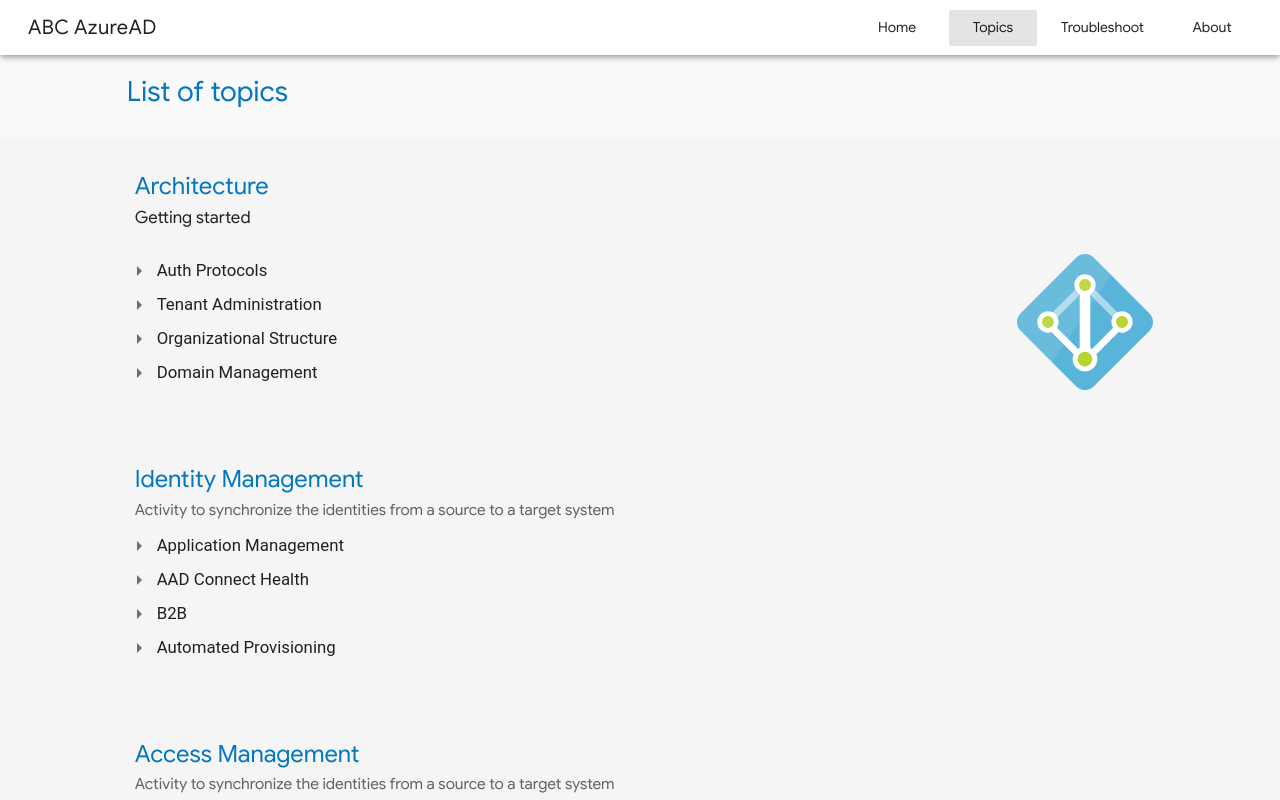
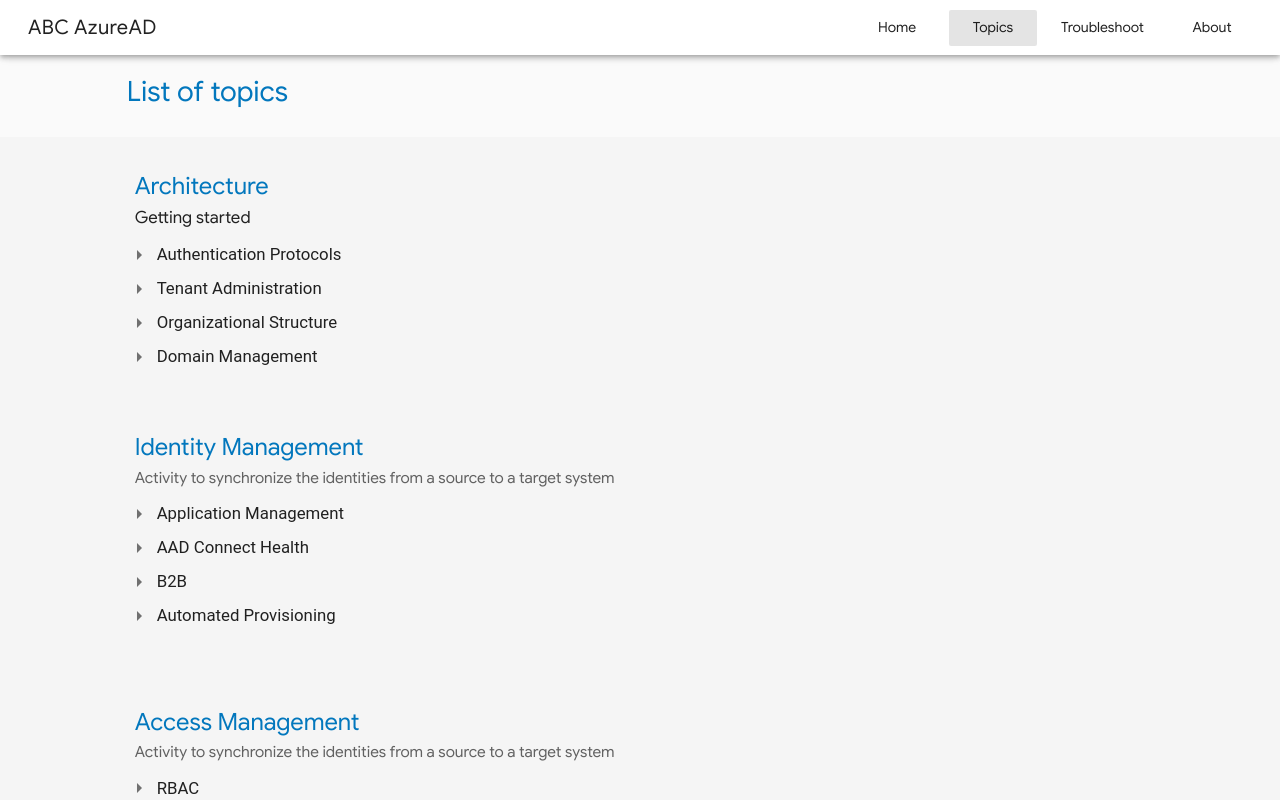
Before and after one commit to aleazofeifam/ABC-AzureAD, a Vue app: page /Topics in a window 1280 px wide. Shown: the top 800 px of the page. Built offline with nearby package versions, Linux system fonts and the light colour scheme; a small style sheet from the web is missing.

Commit message:
wording fix

```diff
--- a/src/assets/data/chapterDetails.json
+++ b/src/assets/data/chapterDetails.json
@@ -1,7 +1,7 @@
 {
     "ChapterName": "ABC AzureAD",
-    "ChapterShortDescription": "The purpose of this website is to show you how you can take advantage of Azure AD, our commitment is to help you help yourself by learning new information and teach you how to apply it to your business.",
-    "ChapterLongDec": "The purpose of this website is to show you how you can take advantage of Azure AD, our commitment is to help you help yourself by learning new information and teach you how to apply it to your business.",
+    "ChapterShortDescription": "Our purpose is to show you how you can take advantage of the multiple features of Azure AD, our commitment is to help you help yourself by teaching you new information and how to apply it to your business.",
+    "ChapterLongDec": "Our purpose is to show you how you can take advantage of the multiple features of Azure AD, our commitment is to help you help yourself by teaching you new information and how to apply it to your business",
     "ChapterHashTags": [
         "Azure Active Directory",
         "Identity Management",
@@ -13,11 +13,6 @@
             "name": "Github",
             "link": "https://github.com/aleazofeifam",
             "icon": "fab fa-github"
-        },
-        {
-            "name": "LinkedIn",
-            "link": "https://www.linkedin.com/in/alejandro-azofeifa-419326124/",
-            "icon": "fab fa-linkedin-in"
         },
         {
             "name": "Stack Overflow",
--- a/src/components/Topics/architecture.vue
+++ b/src/components/Topics/architecture.vue
@@ -8,25 +8,9 @@
     <v-layout wrap align-center justify-center row fill-height class="mt-0 mb-0">
       <v-flex xs12 md12 lg12 class="pa-2 mb-0">
         <p class="google-font mb-0" style="font-size:170%;color:#0277bd">Architecture</p>
-        <p
-          class="google-font mt-0 mb-0"
-          style="font-size:120%"
-        >Getting started </p>
+        <p class="google-font mt-0 mb-0" style="font-size:120%">Getting started</p>
       </v-flex>
     </v-layout>
-
-    <v-layout
-      wrap
-      align-start
-      justify-start
-      row
-      fill-height
-      class="hidden-sm-and-down my-3"
-      :style="{'background-image':'url('+require('@/assets/img/mainpages/Topics.svg')+')'}"
-      style="background-position:right"
-    >
-
-
 
     <template>
       <v-treeview color="warning" :items="items">
@@ -36,38 +20,44 @@
         </template>
       </v-treeview>
     </template>
-
-
-    </v-layout>
-
   </v-container>
 </template>
 
 <script>
-
 export default {
   data: () => ({
     items: [
       {
         id: 1,
-        name: "Auth Protocols",
+        name: "Authentication Protocols",
         children: [
           {
             id: 2,
             name: "Learn more",
-            to: "/Provisioning/AADConnect"
+            to: "/Architecture/AuthNProtocols"
           },
-          { id: 3, name: "Fix a problem", to: "About" },
-          { id: 4, name: "Manage the service" }
+          {
+            id: 3,
+            name: "Fix a problem",
+            to: "/Architecture/AuthNTroubleshoot"
+          }
         ]
       },
       {
         id: 5,
         name: "Tenant Administration",
         children: [
-          { id: 6, name: "Learn more" },
-          { id: 7, name: "Fix a problem" },
-          { id: 8, name: "Manage the service" }
+          { id: 6, name: "Learn more", to: "/Tenant/Information" },
+          {
+            id: 7,
+            name: "Fix a problem",
+            to: "/Tenant/Troubleshooting"
+          },
+          {
+            id: 8,
+            name: "Manage the service",
+            to: "/Architecture/AuthNTroubleshoot"
+          }
         ]
       },
       {
--- a/src/components/home/whatWeDo.vue
+++ b/src/components/home/whatWeDo.vue
@@ -51,8 +51,8 @@
                     <v-flex xs6 sm6 md3 lg3 class="text-xs-center pa-2">
                         <i style="font-size:300%" class="fas fa-terminal"></i>
                          <p> </p>
-                        <p class="google-font" style="font-size:130%">Maximize tools</p>
-                        <p class="google-font" style="font-size:110%">Learn how to use the Azure CLI, the different APIs and learn tricks from the UX</p>
+                        <p class="google-font" style="font-size:130%">Tools</p>
+                        <p class="google-font" style="font-size:110%">TODO Need to do update</p>
                     </v-flex>
 
                 </v-layout>
```
